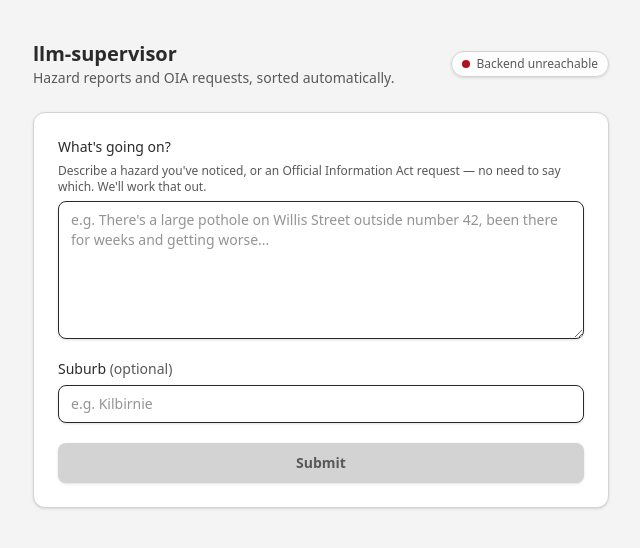
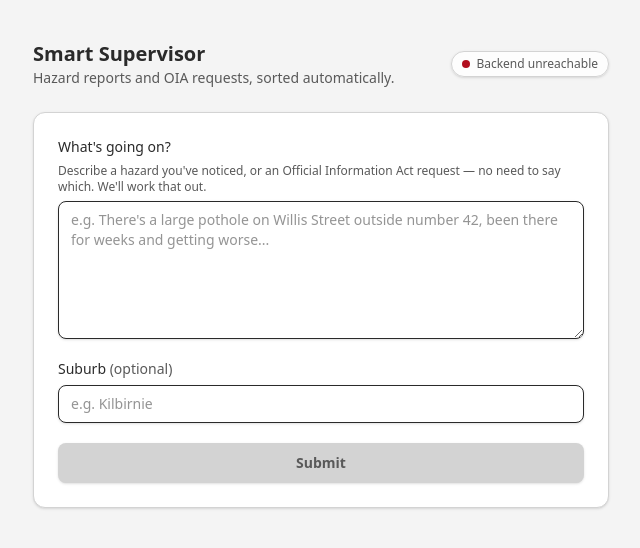
Before and after one commit to moizp/supervisor-orchestrator, a Svelte app in the folder frontend/: page / in a window 1280 px wide. Shown: the top 548 px of the page, without its empty margins (319-959 px from the left). Built offline with nearby package versions, Linux system fonts and the light colour scheme; no server answers.

Commit message:
Update title and header to 'Smart Supervisor'

```diff
--- a/frontend/index.html
+++ b/frontend/index.html
@@ -8,7 +8,7 @@
       name="description"
       content="Submit a hazard report or an Official Information Act request — one box, no domain picker."
     />
-    <title>llm-supervisor</title>
+    <title>Smart Supervisor</title>
   </head>
   <body>
     <div id="app"></div>
--- a/frontend/src/App.svelte
+++ b/frontend/src/App.svelte
@@ -19,7 +19,7 @@
   <div class="mx-auto flex max-w-xl flex-col gap-6">
     <header class="flex items-center justify-between gap-3">
       <div>
-        <h1 class="text-xl font-bold text-ink dark:text-ink-dark">llm-supervisor</h1>
+        <h1 class="text-xl font-bold text-ink dark:text-ink-dark">Smart Supervisor</h1>
         <p class="text-sm text-steel dark:text-steel-dark">
           Hazard reports and OIA requests, sorted automatically.
         </p>
```
